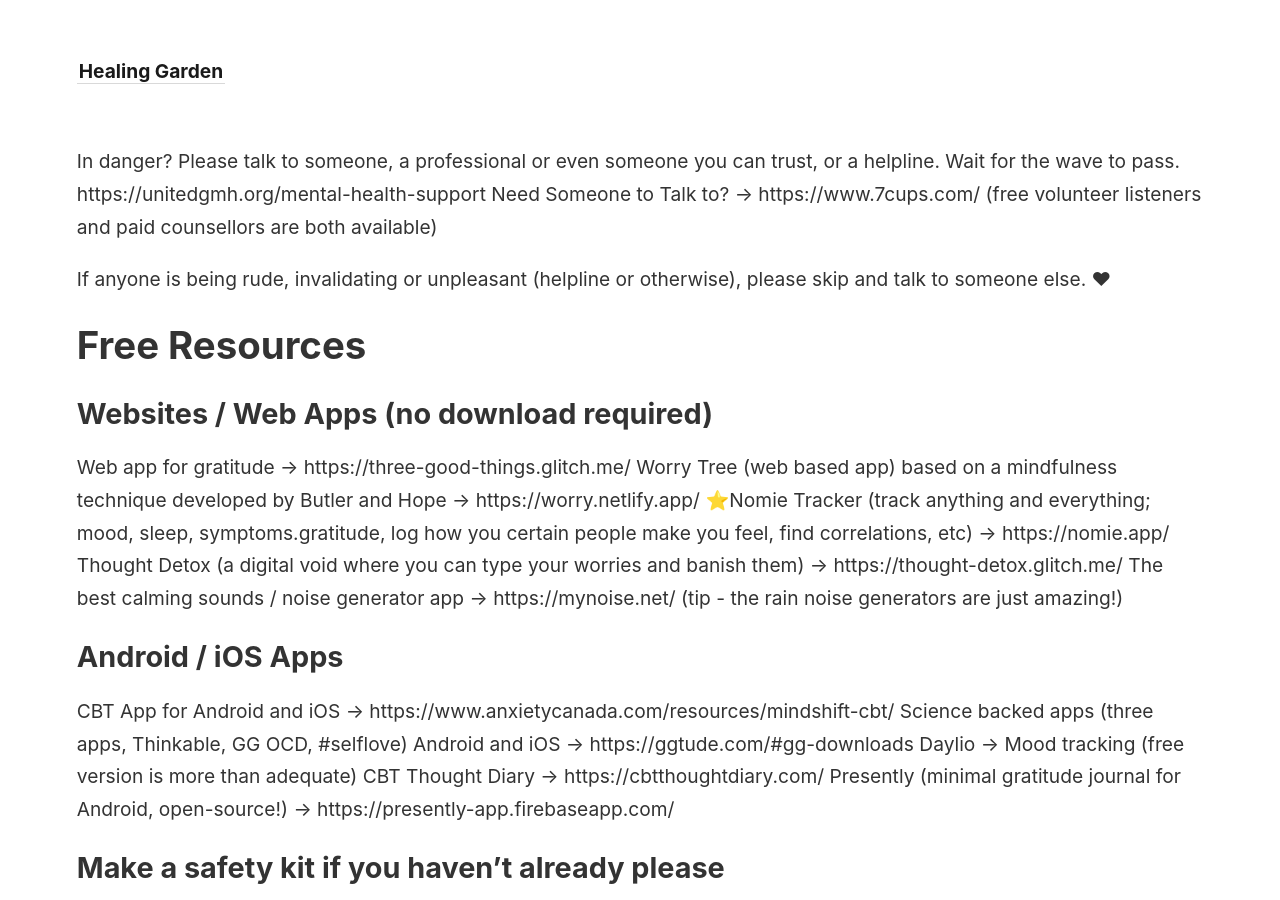
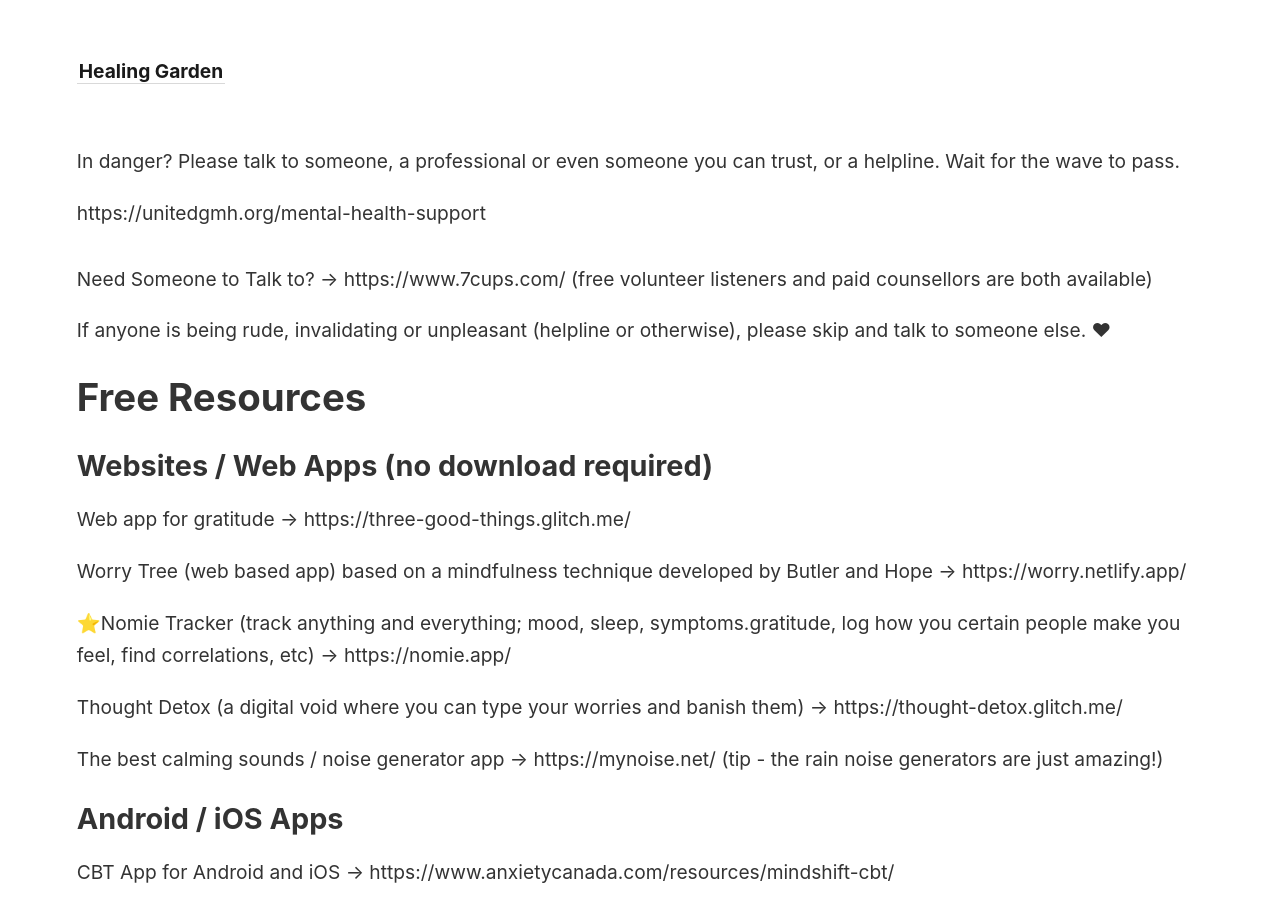
Before and after one commit to corvusdeinanis/couscous, a Jekyll site: the page built from _pages/resources.md, in a window 1280 px wide and 900 px high. Built offline with Jekyll 4.4.1, drawn with Linux system fonts in a browser that asks for light colours; some of the changed text lies outside the part shown.

Commit message:
Update resources.md

```diff
--- a/_pages/resources.md
+++ b/_pages/resources.md
@@ -5,7 +5,10 @@
 permalink : /resources
 ---
 
-In danger? Please talk to someone, a professional or even someone you can trust, or a helpline. Wait for the wave to pass. https://unitedgmh.org/mental-health-support
+
+In danger? Please talk to someone, a professional or even someone you can trust, or a helpline. Wait for the wave to pass. <br>
+
+https://unitedgmh.org/mental-health-support <br> <br>
 Need Someone to Talk to? -> https://www.7cups.com/ (free volunteer listeners and paid counsellors are both available)
 
 If anyone is being rude, invalidating or unpleasant (helpline or otherwise), please skip and talk to someone else. ♥
@@ -13,31 +16,44 @@
 # Free Resources
 
 ## Websites / Web Apps (no download required)
+
 Web app for gratitude -> https://three-good-things.glitch.me/
+
 Worry Tree (web based app) based on a mindfulness technique developed by Butler and Hope -> https://worry.netlify.app/
+
 ⭐Nomie Tracker (track anything and everything; mood, sleep, symptoms.gratitude, log how you certain people make you feel, find correlations, etc) -> https://nomie.app/
+
 Thought Detox (a digital void where you can type your worries and banish them) -> https://thought-detox.glitch.me/
+
 The best calming sounds / noise generator app -> https://mynoise.net/ (tip - the rain noise generators are just amazing!)
 
 
 
 ## Android / iOS Apps
 CBT App for Android and iOS -> https://www.anxietycanada.com/resources/mindshift-cbt/
+
 Science backed apps (three apps, Thinkable, GG OCD, #selflove) Android and iOS -> https://ggtude.com/#gg-downloads
+
 Daylio -> Mood tracking (free version is more than adequate)
+
 CBT Thought Diary -> https://cbtthoughtdiary.com/
+
 Presently (minimal gratitude journal for Android, open-source!) -> https://presently-app.firebaseapp.com/
 
 
 ## Make a safety kit if you haven't already please
+
 [[Hope Kit]]
+
 https://www.drcordes.com/blog/safetykit
 
 Easy Guide to DBT Crisis Skills -> https://www.manhattancbt.com/archives/1452/dbt-tipp-skills/
+
 My Personal Stash of Wholesomeness -> https://imgur.com/gallery/4s3ew5u
 
 https://www.mentalhealthfirstaid.org/mental-health-resources/
 
+___
 
 
 Broken link or resource doesn't work? <a href ="https://x6lvi3x3kp9.typeform.com/to/s8MoB0oU"> Let us know </a>
```
